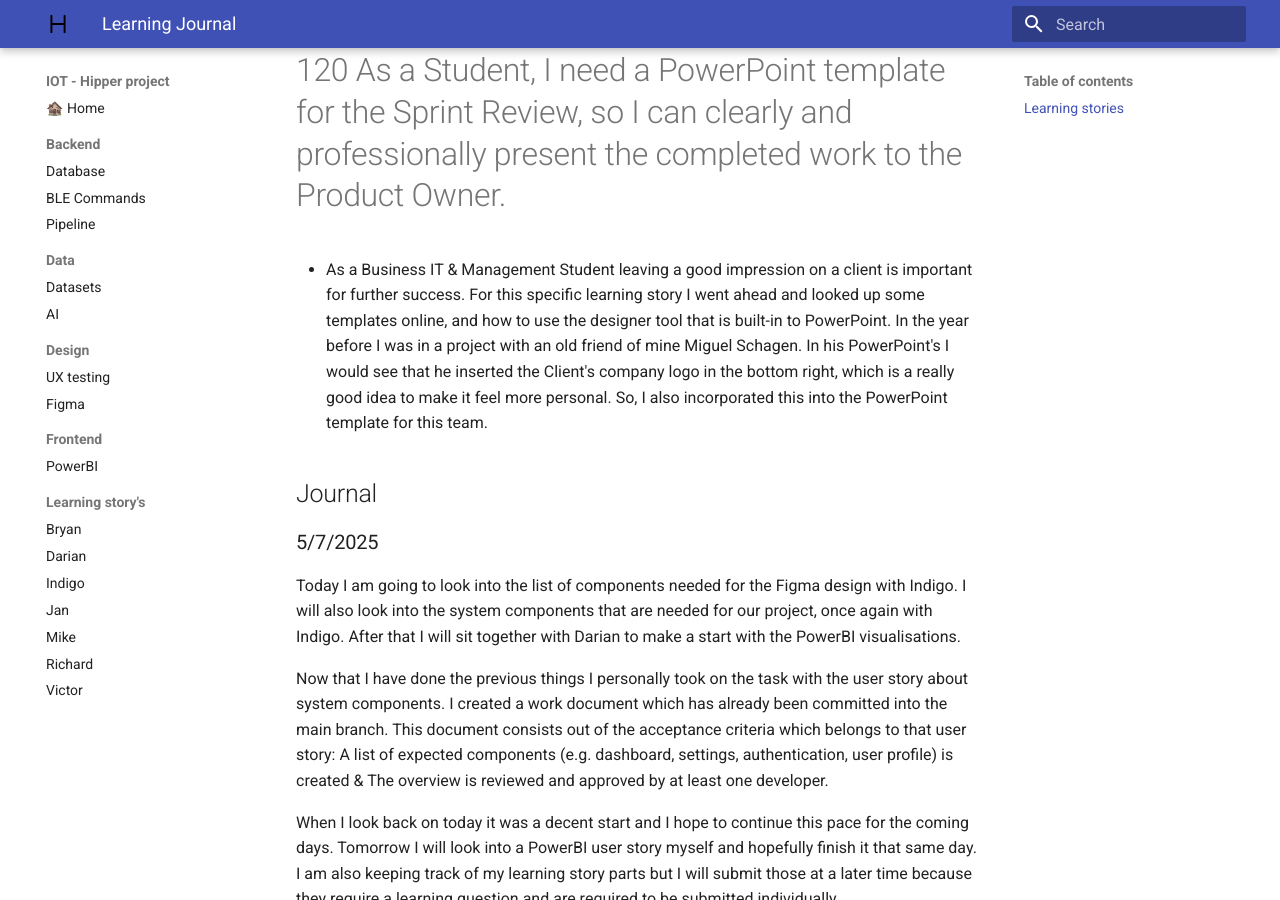
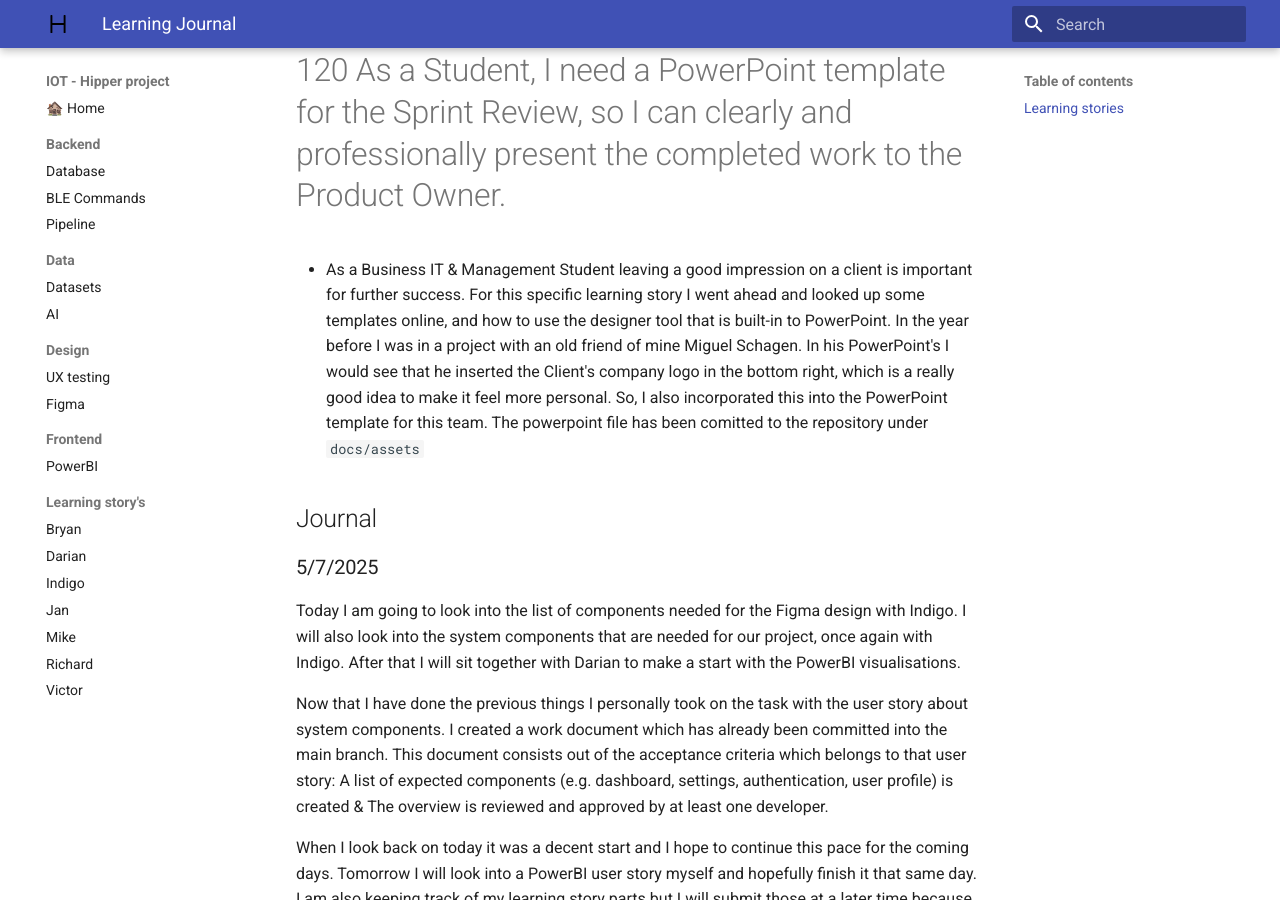
Before and after one commit to Vic-Warden/Digital-Life-Hipper-Monitoring, an MkDocs documentation site: the page built from docs/learning/journalJan.md, in a window 1280 px wide and 900 px high, scrolled down 673 px. Built offline with MkDocs 1.6.1 and Material for MkDocs 9.7.7, drawn with Linux system fonts in a browser that asks for light colours.

Commit message:
added extra learning story text pointing to file

```diff
--- a/docs/learning/journalJan.md
+++ b/docs/learning/journalJan.md
@@ -7,7 +7,7 @@
 * The first thing I did was look at my phones health "gezondheid" app. Here I could get a good impression of how Apple did their layouts to make them look super intuitive. Together with Darian and Indigo I looked into this and together we agreed on certain components/requirements. After checking the Apple Health app I started looking on google for basic login pages, web layouts, and again together with Darian and Indigo we decided on things that looked really great. We want to go for a simplistic look that is understandable for anyone no matter the age. This PDF file has since been comitted to the repository under `design/Components_Requirements`
 
 #120 As a Student, I need a PowerPoint template for the Sprint Review, so I can clearly and professionally present the completed work to the Product Owner.
-* As a Business IT & Management Student leaving a good impression on a client is important for further success. For this specific learning story I went ahead and looked up some templates online, and how to use the designer tool that is built-in to PowerPoint. In the year before I was in a project with an old friend of mine Miguel Schagen. In his PowerPoint's I would see that he inserted the Client's company logo in the bottom right, which is a really good idea to make it feel more personal. So, I also incorporated this into the PowerPoint template for this team.
+* As a Business IT & Management Student leaving a good impression on a client is important for further success. For this specific learning story I went ahead and looked up some templates online, and how to use the designer tool that is built-in to PowerPoint. In the year before I was in a project with an old friend of mine Miguel Schagen. In his PowerPoint's I would see that he inserted the Client's company logo in the bottom right, which is a really good idea to make it feel more personal. So, I also incorporated this into the PowerPoint template for this team. The powerpoint file has been comitted to the repository under `docs/assets`
 
 ## Journal
 
@@ -31,5 +31,4 @@
 Tomorrow back at school I will look into the PowerBI situation again. I really hope to then be able to make use of the online version. If not I will contact one of my lecturers to discuss the problem. Darian already talked about an alternative route we could take, so that could be the last resort.
 
 ### 5/15/2025
-
 Today as a team we have the sprint review with our Product Owner Michel Oey (from Digital Life). We prepared well as a team and plan on presenting all of the work we have done the past week. When I say past week I mean that. It's been slightly hard to really work on it when being introduced to the entire new Git system, especially for me as a bimmer. Combine that with all of the holidays, a week off, sometimes no classrooms available. It adds up to an non optimal start to the project in my opinion.
```
